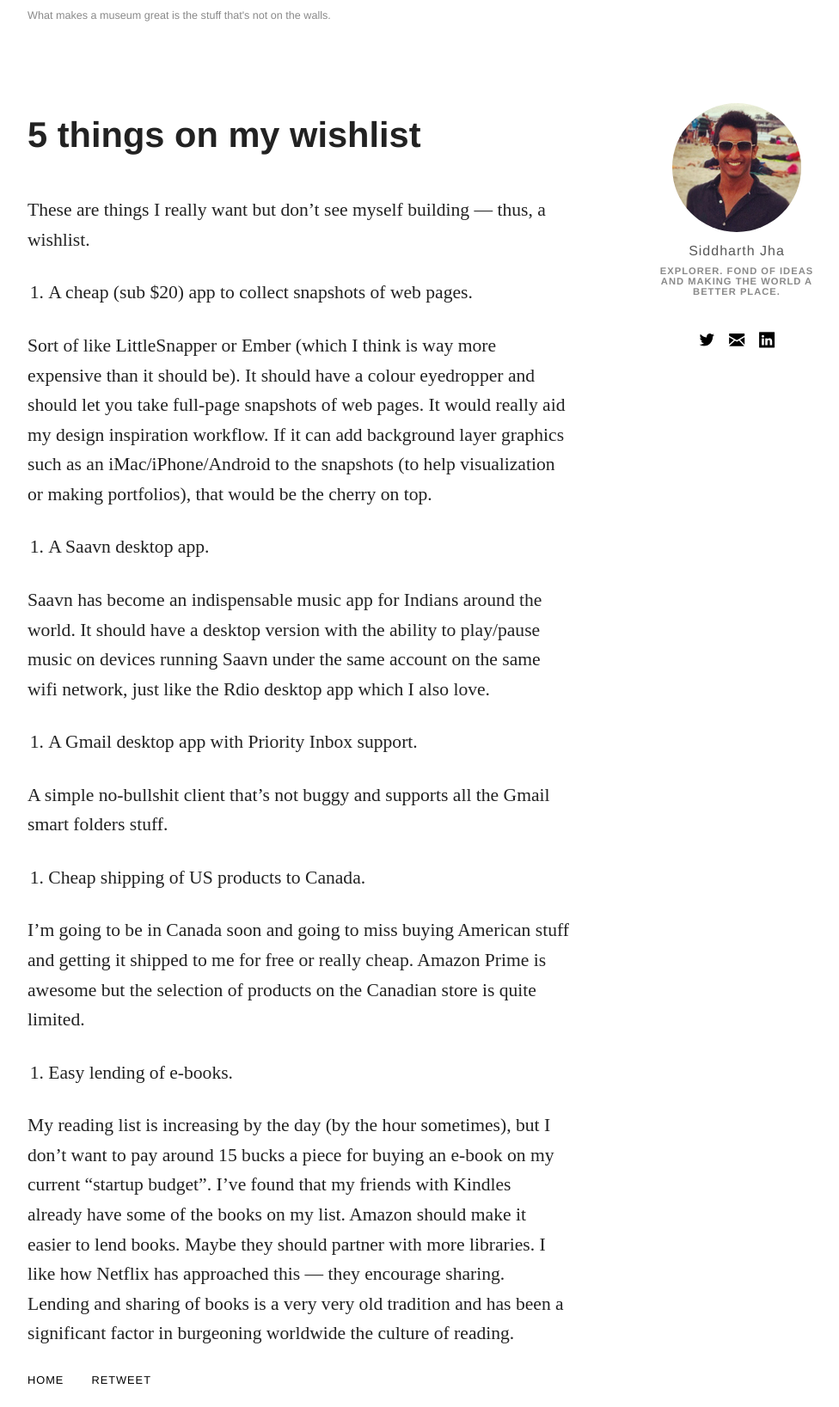
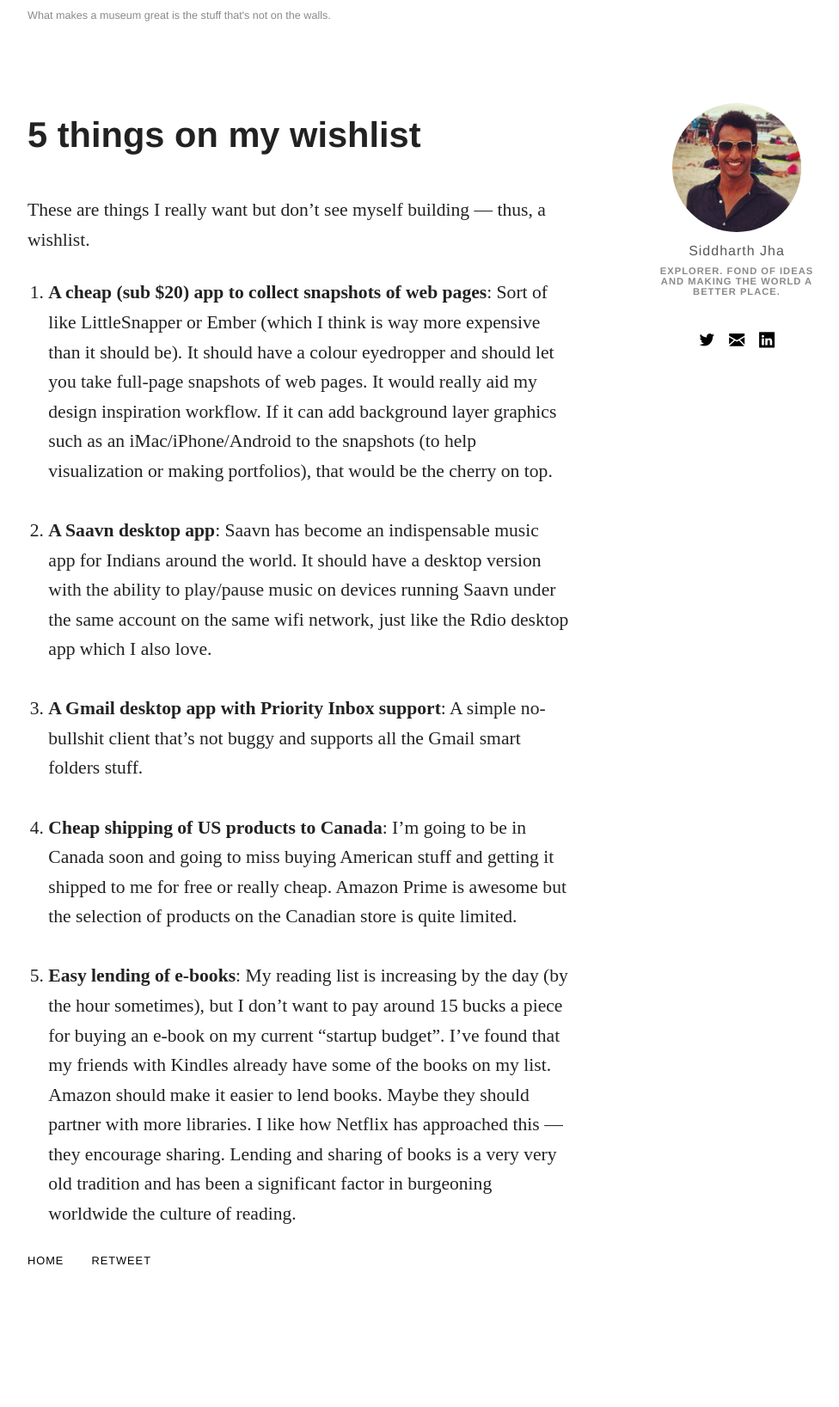
Before and after one commit to ashseth/ashseth.github.io, a Jekyll site: the page built from _posts/2014-03-04-wishlist.md, in a window 1280 px wide. Shown: the whole page at 86% size, without its empty margins (143-1119 px from the left). Built offline with Jekyll 4.4.1, drawn with Linux system fonts in a browser that asks for light colours; after the commit the page ends 1497 px from its top, so only the background shows below that.

Commit message:
fix list formatting

```diff
--- a/_posts/2014-03-04-wishlist.md
+++ b/_posts/2014-03-04-wishlist.md
@@ -7,22 +7,8 @@
 
 These are things I really want but don't see myself building — thus, a wishlist.
 
-1. A cheap (sub $20) app to collect snapshots of web pages.
-
-Sort of like LittleSnapper or Ember (which I think is way more expensive than it should be). It should have a colour eyedropper and should let you take full-page snapshots of web pages. It would really aid my design inspiration workflow. If it can add background layer graphics such as an iMac/iPhone/Android to the snapshots (to help visualization or making portfolios), that would be the cherry on top.
-
-2. A Saavn desktop app.
-
-Saavn has become an indispensable music app for Indians around the world. It should have a desktop version with the ability to play/pause music on devices running Saavn under the same account on the same wifi network, just like the Rdio desktop app which I  also love.
-
-3. A Gmail desktop app with Priority Inbox support.
-
-A simple no-bullshit client that's not buggy and supports all the Gmail smart folders stuff.
-
-4. Cheap shipping of US products to Canada.
-
-I'm going to be in Canada soon and going to miss buying American stuff and getting it shipped to me for free or really cheap. Amazon Prime is awesome but the selection of products on the Canadian store is quite limited.
-
-5. Easy lending of e-books.
-
-My reading list is increasing by the day (by the hour sometimes), but I don't want to pay around 15 bucks a piece for buying an e-book on my current "startup budget". I've found that my friends with Kindles already have some of the books on my list. Amazon should make it easier to lend books. Maybe they should partner with more libraries. I like how Netflix has approached this — they encourage sharing. Lending and sharing of books is a very very old tradition and has been a significant factor in burgeoning worldwide the culture of reading.
+1. **A cheap (sub $20) app to collect snapshots of web pages**: Sort of like LittleSnapper or Ember (which I think is way more expensive than it should be). It should have a colour eyedropper and should let you take full-page snapshots of web pages. It would really aid my design inspiration workflow. If it can add background layer graphics such as an iMac/iPhone/Android to the snapshots (to help visualization or making portfolios), that would be the cherry on top.<br/><br/>
+2. **A Saavn desktop app**: Saavn has become an indispensable music app for Indians around the world. It should have a desktop version with the ability to play/pause music on devices running Saavn under the same account on the same wifi network, just like the Rdio desktop app which I  also love.<br/><br/>
+3. **A Gmail desktop app with Priority Inbox support**: A simple no-bullshit client that's not buggy and supports all the Gmail smart folders stuff.<br/><br/>
+4. **Cheap shipping of US products to Canada**: I'm going to be in Canada soon and going to miss buying American stuff and getting it shipped to me for free or really cheap. Amazon Prime is awesome but the selection of products on the Canadian store is quite limited.<br/><br/>
+5. **Easy lending of e-books**: My reading list is increasing by the day (by the hour sometimes), but I don't want to pay around 15 bucks a piece for buying an e-book on my current "startup budget". I've found that my friends with Kindles already have some of the books on my list. Amazon should make it easier to lend books. Maybe they should partner with more libraries. I like how Netflix has approached this — they encourage sharing. Lending and sharing of books is a very very old tradition and has been a significant factor in burgeoning worldwide the culture of reading.
```
